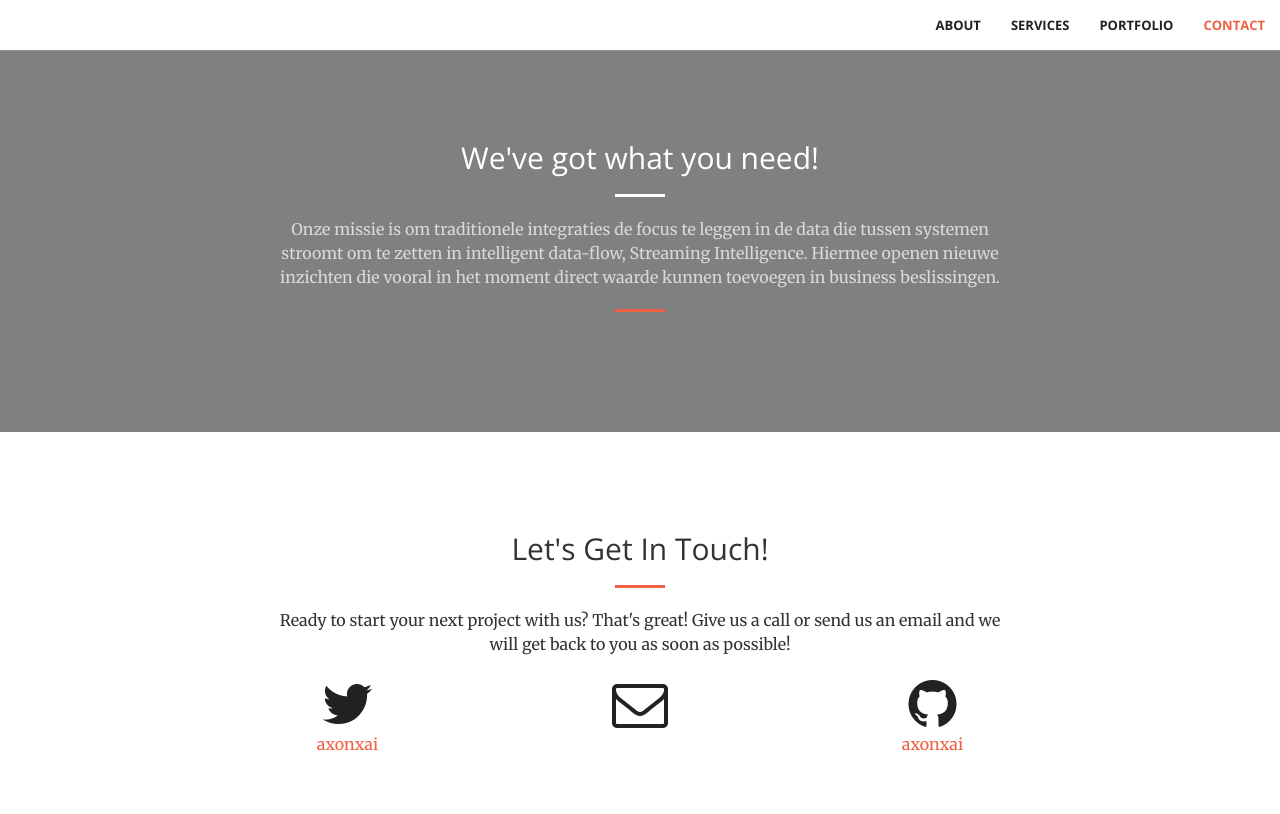
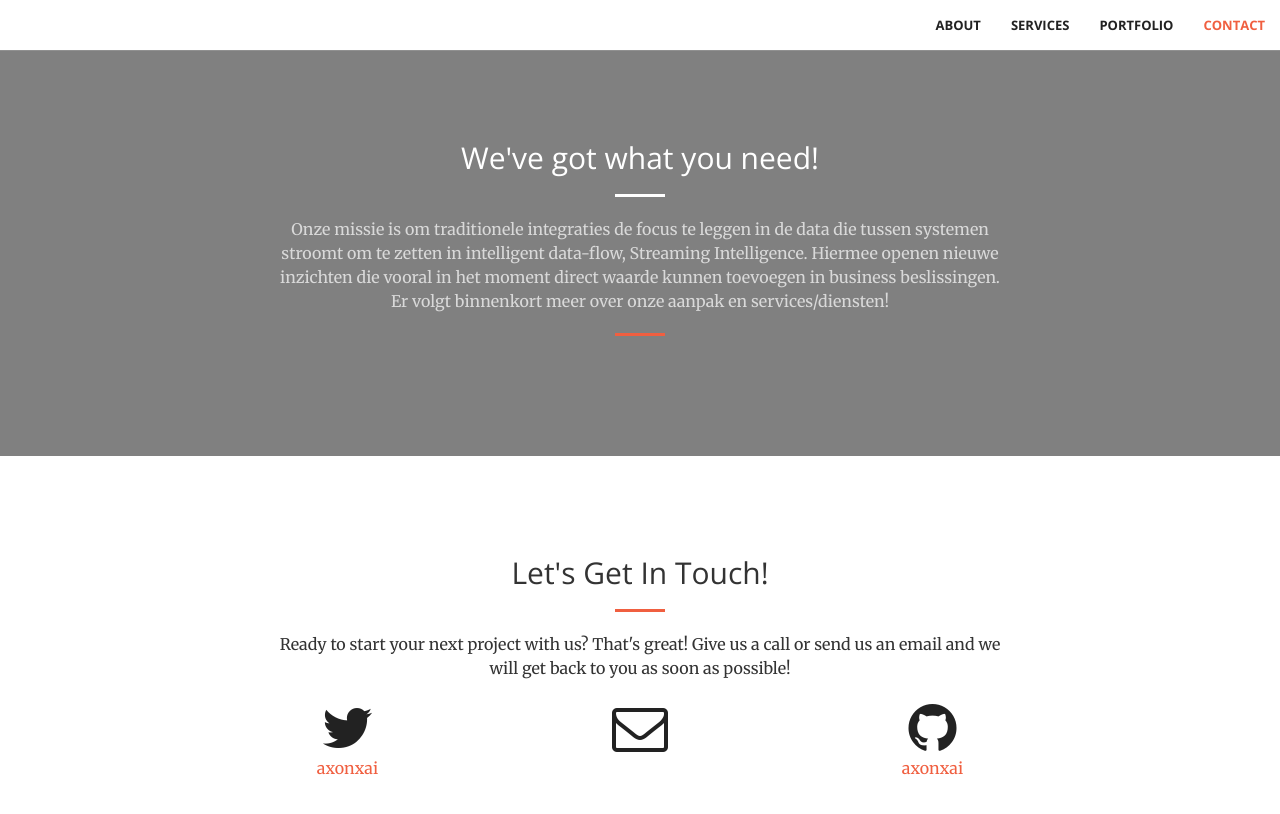
Before and after one commit to oudenaar/oudenaar.github.io, a Jekyll site: the page built from index.html, in a window 1280 px wide and 900 px high, scrolled down 859 px. Shown: the top 814 px of the window. Built offline with Jekyll 4.4.1, drawn with Linux system fonts in a browser that asks for light colours.

Commit message:
structure

```diff
--- a/_includes/mission.html
+++ b/_includes/mission.html
@@ -6,6 +6,9 @@
                 <hr class="light">
                 <p class="text-faded"> Onze missie is om traditionele integraties de focus te leggen in de data die tussen systemen stroomt om te zetten in intelligent
                   data-flow, Streaming Intelligence. Hiermee openen nieuwe inzichten die vooral in het moment direct waarde kunnen toevoegen in business beslissingen.
+<br/>
+Er volgt binnenkort meer over onze aanpak en services/diensten!
+
 </p>
 <!-- <p><img src="img/Picture1.png" style="width: 300px;"></p> -->
 <hr>
```
